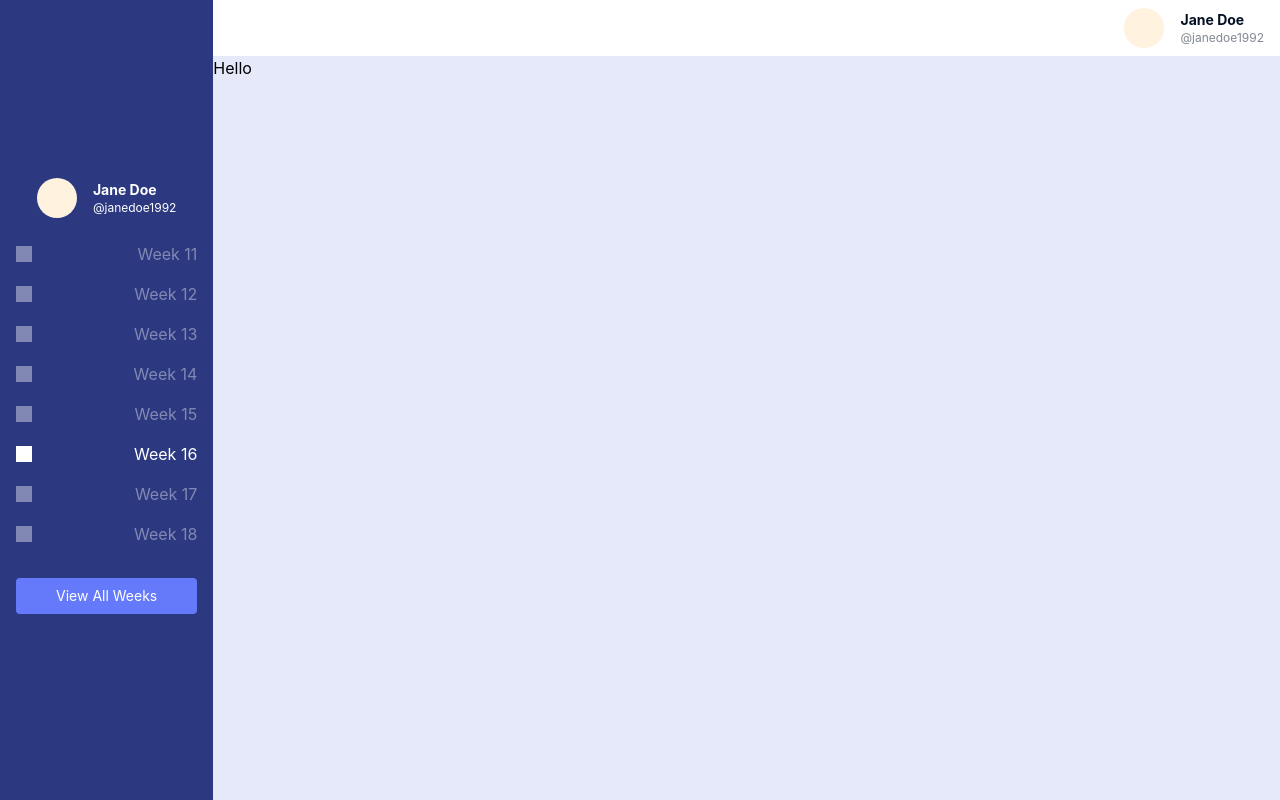
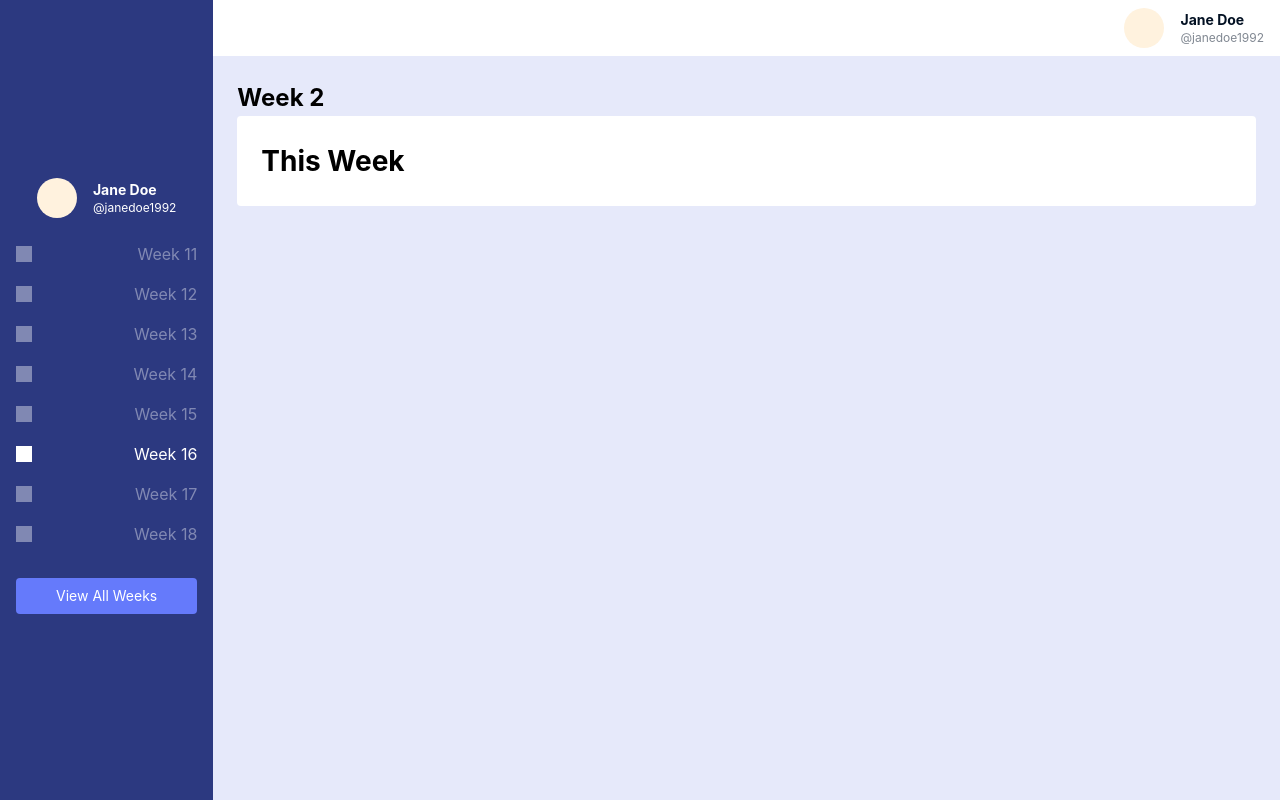
Before and after one commit to jacobdiaz/Marathon, a Next.js app in the folder marathon/: page / in a window 1280 px wide. Shown: the top 800 px of the page. Built offline with nearby package versions, Linux system fonts and the light colour scheme; no server answers; the database is empty.

Commit message:
feat: Weekday Items component file created

```diff
--- a/marathon/components/SideBar.js
+++ b/marathon/components/SideBar.js
@@ -14,21 +14,21 @@ export default function SideBar() {
     // Weeks 0-1
     if (currentWeek <= 1) {
       for (let i = 1; i < currentWeek + 8; i++) {
-        items.push(<SideBarElement week={i} isActive={i === currentWeek} />);
+        items.push(<SideBarElement key={i} week={i} isActive={i === currentWeek} />);
       }
     }
 
     // Weeks 1-10
     else if (currentWeek > 1 && currentWeek < 11) {
       for (let i = currentWeek - 1; i < currentWeek + 7; i++) {
-        items.push(<SideBarElement week={i} isActive={i === currentWeek} />);
+        items.push(<SideBarElement key={i} week={i} isActive={i === currentWeek} />);
       }
     }
 
     // Weeks 11-18
     else if (currentWeek >= 11) {
       for (let i = 11; i < 19; i++) {
-        items.push(<SideBarElement week={i} isActive={i === currentWeek} />);
+        items.push(<SideBarElement key={i} week={i} isActive={i === currentWeek} />);
       }
     }
     return items;
--- a/marathon/components/WeekCard.js
+++ b/marathon/components/WeekCard.js
@@ -1,5 +1,5 @@
 import React from "react";
-
+import WeekDayItem from "./WeekDayItem";
 export default function WeekCard() {
   return <div></div>;
 }
--- /dev/null
+++ b/marathon/components/WeekDayItem.js
@@ -0,0 +1,11 @@
+import React from "react";
+
+export default function WeekDayItem({ day, isToday, distance }) {
+  return (
+    <div>
+      <p>{day}</p>
+      {isToday && <p>Today</p>}
+      <p>{distance}</p>
+    </div>
+  );
+}
--- a/marathon/pages/index.js
+++ b/marathon/pages/index.js
@@ -36,8 +36,11 @@ export default function Home(props) {
       <div className="w-full fixed flex justify-items-end z-0">
         <TopBar />
       </div>
-      <div className="w-5/6 mt-14 bg-shade-purple h-full">
-        <h1>Hello</h1>
+      <div className="w-5/6 mt-14 bg-shade-purple h-full p-6">
+        <h2>Week 2</h2>
+        <div className="w-full p-6 bg-white rounded">
+          <h1>This Week</h1>
+        </div>
         <div style={{ height: "2000px" }}></div>
       </div>
     </div>
--- a/marathon/styles/globals.css
+++ b/marathon/styles/globals.css
@@ -40,3 +40,11 @@ a {
 * {
   box-sizing: border-box;
 }
+h1 {
+  font-size: 28px;
+  font-weight: bolder;
+}
+h2 {
+  font-size: 24px;
+  font-weight: bold;
+}
```
